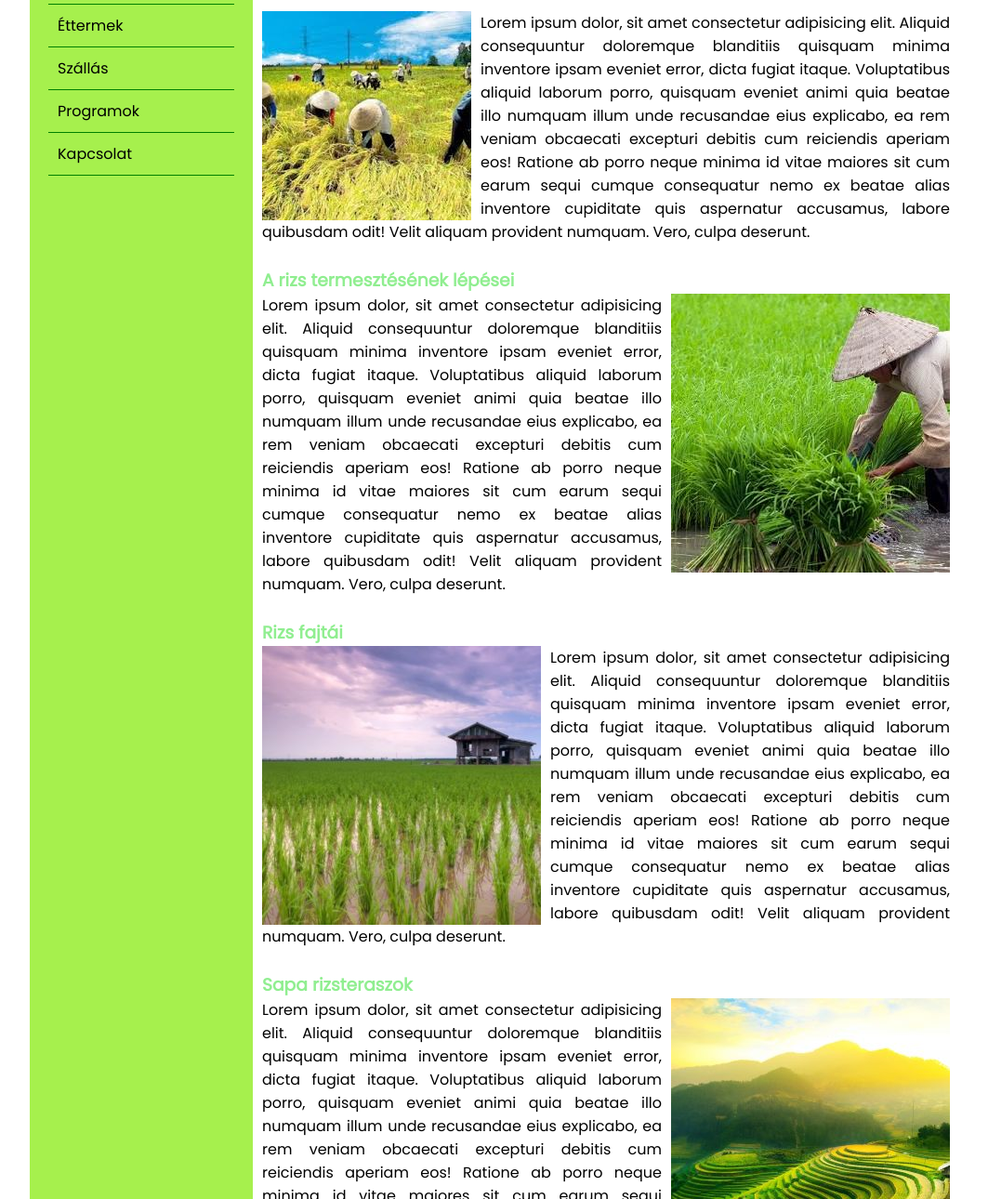
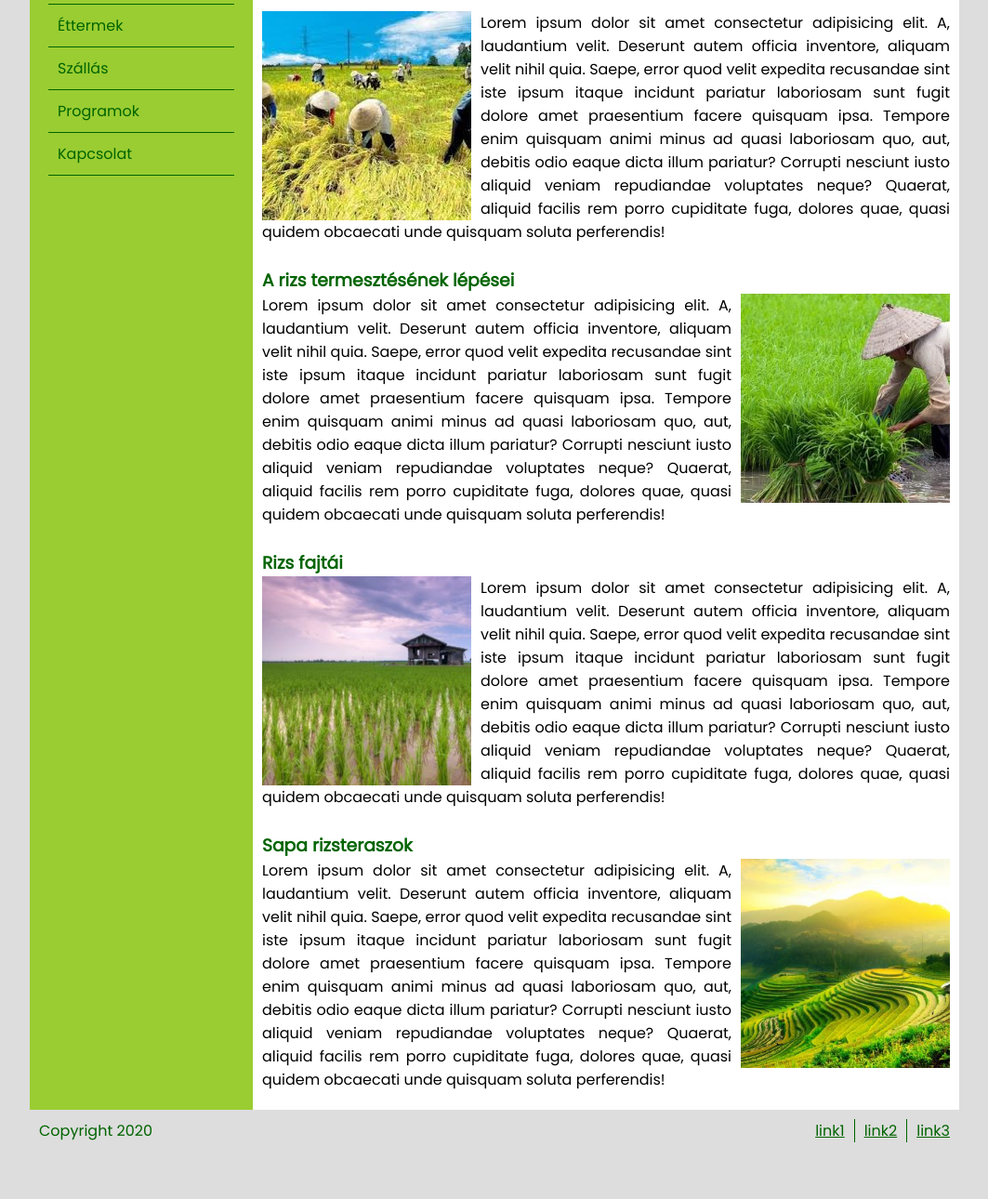
Before and after one commit to mtcsrht/riceland, a plain HTML site: page index.html in a window 1280 px wide. Shown: the part 408-1698 px from the top of the page at 93% size, without its empty margins (108-1171 px from the left). After the commit the page ends 1647 px from the top, so only its background shows below. Drawn offline with Linux system fonts and the light colour scheme.

Commit message:
Prettier, and finished

```diff
--- a/css/style.css
+++ b/css/style.css
@@ -1,103 +1,106 @@
-@import url('https://fonts.googleapis.com/css2?family=Poppins&display=swap');
+@import url("https://fonts.googleapis.com/css2?family=Poppins&display=swap");
 
-*{
+* {
   margin: 0;
   padding: 0;
-    font-family: 'Poppins', sans-serif;
-
+  font-family: "Poppins", sans-serif;
 }
-.wrapper
-{
+body {
+  background-color: #dddddd;
+}
+.wrapper {
   width: 1000px;
   margin: auto;
 }
-header
-{
+header {
   display: flex;
   justify-content: center;
   align-items: center;
   height: 300px;
-    background-image: url('/img/bg-header.jpg');
+  background-image: url("/img/bg-header.jpg");
 }
 
-header h1{
-    color: #F9F6EE;
-    text-shadow: 0 0 10px rgb(0,0,0,0.5);
+header h1 {
+  color: #f9f6ee;
+  text-shadow: 0 0 10px rgba(0, 0, 0, 0.5);
 }
 
-.content{
+.content {
   display: flex;
   margin: auto;
+  background-color: white;
 }
 
-nav{
-    background-color: #a6f04d;
+nav {
+  background-color: yellowgreen;
   color: darkgreen;
-
-
 }
-nav ul{
+nav ul {
   list-style-type: none;
   margin: 20px;
 }
-nav li{
-    border-top: 1px solid green;
+nav li {
+  border-top: 1px solid darkgreen;
   width: 200px;
-
-
 }
-nav li:last-child
-{
-    border-bottom: 1px solid green;
+nav li:last-child {
+  border-bottom: 1px solid darkgreen;
+}
+nav a {
+  text-decoration: none;
+  color: darkgreen;
+  padding: 10px;
+  display: block;
 }
 
-main{
+main {
   padding: 20px 10px;
 }
-main p{
-    text-align:justify;
-
+main p {
+  text-align: justify;
+  line-height: 25px;
 }
-main h1{
+main h1 {
   font-size: 50px;
+}
+main h1,
+h3 {
   color: darkgreen;
 }
-.section{
+.section {
   margin-top: 25px;
-    clear:both;
+  clear: both;
 }
-.section h3{
-    color: lightgreen
+.section img {
+  width: 225px;
+  height: 225px;
 }
-a{
-    text-decoration: none;
-    color: black;
-    padding: 10px;
-    display: block
+.img-left {
+  float: left;
+  margin-right: 10px;
 }
 
-
-.img-left{
-    float: left;
-    margin-right: 10px
+.img-right {
+  float: right;
+  margin-left: 10px;
 }
-
-.img-right{
-    float: right;
-    margin-left: 10px
+footer {
+  display: flex;
+  justify-content: space-between;
+  align-items: center;
+  color: darkgreen;
+  padding: 10px;
 }
-
-footer{
-    margin: auto;
+footer a {
+  border-right: 1px solid darkgreen;
+  color: darkgreen;
+  padding-right: 10px;
+  padding-left: 10px;
 }
-footer
-footer ul{
-    list-style-type: none;
-
-
+footer a:last-child {
+  border: 0;
+  padding-right: 0px;
 }
-footer li{
-    float: right;
-    display: inline
-
+.footer-right {
+  display: flex;
 }
--- a/index.html
+++ b/index.html
@@ -1,12 +1,11 @@
 <!DOCTYPE html>
 <html lang="en">
   <head>
-    <meta charset="UTF-8">
-    <meta http-equiv="X-UA-Compatible" content="IE=edge">
-    <meta name="viewport" content="width=device-width, initial-scale=1.0">
-    <link rel="stylesheet" href="css/style.css">
-    <link rel="icon" type="image/x-icon" href="/img/favicon.png">
-
+    <meta charset="UTF-8" />
+    <meta http-equiv="X-UA-Compatible" content="IE=edge" />
+    <meta name="viewport" content="width=device-width, initial-scale=1.0" />
+    <link rel="stylesheet" href="css/style.css" />
+    <link rel="icon" type="image/x-icon" href="/img/favicon.png" />
 
     <title>Vietnam</title>
   </head>
@@ -26,15 +25,12 @@
             </li>
             <li>
               <a href="#">Éttermek</a>
-
             </li>
             <li>
               <a href="#">Szállás</a>
-
             </li>
             <li>
               <a href="#">Programok</a>
-
             </li>
             <li>
               <a href="#">Kapcsolat</a>
@@ -45,40 +41,80 @@
           <h1>A rizs</h1>
 
           <div class="section">
-
-                    <img src="../img/pic1.jpg" class="img-left">
-                    <p>Lorem ipsum dolor, sit amet consectetur adipisicing elit. Aliquid consequuntur doloremque blanditiis quisquam minima inventore ipsam eveniet error, dicta fugiat itaque. Voluptatibus aliquid laborum porro, quisquam eveniet animi quia beatae illo numquam illum unde recusandae eius explicabo, ea rem veniam obcaecati excepturi debitis cum reiciendis aperiam eos! Ratione ab porro neque minima id vitae maiores sit cum earum sequi cumque consequatur nemo ex beatae alias inventore cupiditate quis aspernatur accusamus, labore quibusdam odit! Velit aliquam provident numquam. Vero, culpa deserunt.</p>
-
+            <img src="../img/pic1.jpg" class="img-left" />
+            <p>
+              Lorem ipsum dolor sit amet consectetur adipisicing elit. A,
+              laudantium velit. Deserunt autem officia inventore, aliquam velit
+              nihil quia. Saepe, error quod velit expedita recusandae sint iste
+              ipsum itaque incidunt pariatur laboriosam sunt fugit dolore amet
+              praesentium facere quisquam ipsa. Tempore enim quisquam animi
+              minus ad quasi laboriosam quo, aut, debitis odio eaque dicta illum
+              pariatur? Corrupti nesciunt iusto aliquid veniam repudiandae
+              voluptates neque? Quaerat, aliquid facilis rem porro cupiditate
+              fuga, dolores quae, quasi quidem obcaecati unde quisquam soluta
+              perferendis!
+            </p>
           </div>
           <div class="section">
-
             <h3>A rizs termesztésének lépései</h3>
-                    <img src="../img/pic2.jpg" class="img-right">
-                    <p>Lorem ipsum dolor, sit amet consectetur adipisicing elit. Aliquid consequuntur doloremque blanditiis quisquam minima inventore ipsam eveniet error, dicta fugiat itaque. Voluptatibus aliquid laborum porro, quisquam eveniet animi quia beatae illo numquam illum unde recusandae eius explicabo, ea rem veniam obcaecati excepturi debitis cum reiciendis aperiam eos! Ratione ab porro neque minima id vitae maiores sit cum earum sequi cumque consequatur nemo ex beatae alias inventore cupiditate quis aspernatur accusamus, labore quibusdam odit! Velit aliquam provident numquam. Vero, culpa deserunt.</p>
-
+            <img src="../img/pic2.jpg" class="img-right" />
+            <p>
+              Lorem ipsum dolor sit amet consectetur adipisicing elit. A,
+              laudantium velit. Deserunt autem officia inventore, aliquam velit
+              nihil quia. Saepe, error quod velit expedita recusandae sint iste
+              ipsum itaque incidunt pariatur laboriosam sunt fugit dolore amet
+              praesentium facere quisquam ipsa. Tempore enim quisquam animi
+              minus ad quasi laboriosam quo, aut, debitis odio eaque dicta illum
+              pariatur? Corrupti nesciunt iusto aliquid veniam repudiandae
+              voluptates neque? Quaerat, aliquid facilis rem porro cupiditate
+              fuga, dolores quae, quasi quidem obcaecati unde quisquam soluta
+              perferendis!
+            </p>
           </div>
           <div class="section">
             <h3>Rizs fajtái</h3>
-                    <img src="../img/pic3.jpg" class="img-left">
-                    <p>Lorem ipsum dolor, sit amet consectetur adipisicing elit. Aliquid consequuntur doloremque blanditiis quisquam minima inventore ipsam eveniet error, dicta fugiat itaque. Voluptatibus aliquid laborum porro, quisquam eveniet animi quia beatae illo numquam illum unde recusandae eius explicabo, ea rem veniam obcaecati excepturi debitis cum reiciendis aperiam eos! Ratione ab porro neque minima id vitae maiores sit cum earum sequi cumque consequatur nemo ex beatae alias inventore cupiditate quis aspernatur accusamus, labore quibusdam odit! Velit aliquam provident numquam. Vero, culpa deserunt.</p>
+            <img src="../img/pic3.jpg" class="img-left" />
+            <p>
+              Lorem ipsum dolor sit amet consectetur adipisicing elit. A,
+              laudantium velit. Deserunt autem officia inventore, aliquam velit
+              nihil quia. Saepe, error quod velit expedita recusandae sint iste
+              ipsum itaque incidunt pariatur laboriosam sunt fugit dolore amet
+              praesentium facere quisquam ipsa. Tempore enim quisquam animi
+              minus ad quasi laboriosam quo, aut, debitis odio eaque dicta illum
+              pariatur? Corrupti nesciunt iusto aliquid veniam repudiandae
+              voluptates neque? Quaerat, aliquid facilis rem porro cupiditate
+              fuga, dolores quae, quasi quidem obcaecati unde quisquam soluta
+              perferendis!
+            </p>
           </div>
           <div class="section">
             <h3>Sapa rizsteraszok</h3>
-                    <img src="../img/pic4.jpeg" class="img-right">
-                    <p>Lorem ipsum dolor, sit amet consectetur adipisicing elit. Aliquid consequuntur doloremque blanditiis quisquam minima inventore ipsam eveniet error, dicta fugiat itaque. Voluptatibus aliquid laborum porro, quisquam eveniet animi quia beatae illo numquam illum unde recusandae eius explicabo, ea rem veniam obcaecati excepturi debitis cum reiciendis aperiam eos! Ratione ab porro neque minima id vitae maiores sit cum earum sequi cumque consequatur nemo ex beatae alias inventore cupiditate quis aspernatur accusamus, labore quibusdam odit! Velit aliquam provident numquam. Vero, culpa deserunt.</p>
-
+            <img src="../img/pic4.jpeg" class="img-right" />
+            <p>
+              Lorem ipsum dolor sit amet consectetur adipisicing elit. A,
+              laudantium velit. Deserunt autem officia inventore, aliquam velit
+              nihil quia. Saepe, error quod velit expedita recusandae sint iste
+              ipsum itaque incidunt pariatur laboriosam sunt fugit dolore amet
+              praesentium facere quisquam ipsa. Tempore enim quisquam animi
+              minus ad quasi laboriosam quo, aut, debitis odio eaque dicta illum
+              pariatur? Corrupti nesciunt iusto aliquid veniam repudiandae
+              voluptates neque? Quaerat, aliquid facilis rem porro cupiditate
+              fuga, dolores quae, quasi quidem obcaecati unde quisquam soluta
+              perferendis!
+            </p>
           </div>
         </main>
       </div>
 
       <footer>
+        <div class="footer-left">
           <p>Copyright 2020</p>
-            <ul>
-
-                <li><a href="#">link1</a></li>
-                <li><a href="#">link2</a></li>
-                <li><a href="#">link3</a></li>
-            </ul>
+        </div>
+        <div class="footer-right">
+          <a href="https://www.w3schools.com/" target="_blank">link1</a>
+          <a href="https://www.w3schools.com/" target="_blank">link2</a>
+          <a href="https://www.w3schools.com/" target="_blank">link3</a>
+        </div>
       </footer>
     </div>
   </body>
```
Lines whose indentation alone changed are shown as unchanged.
